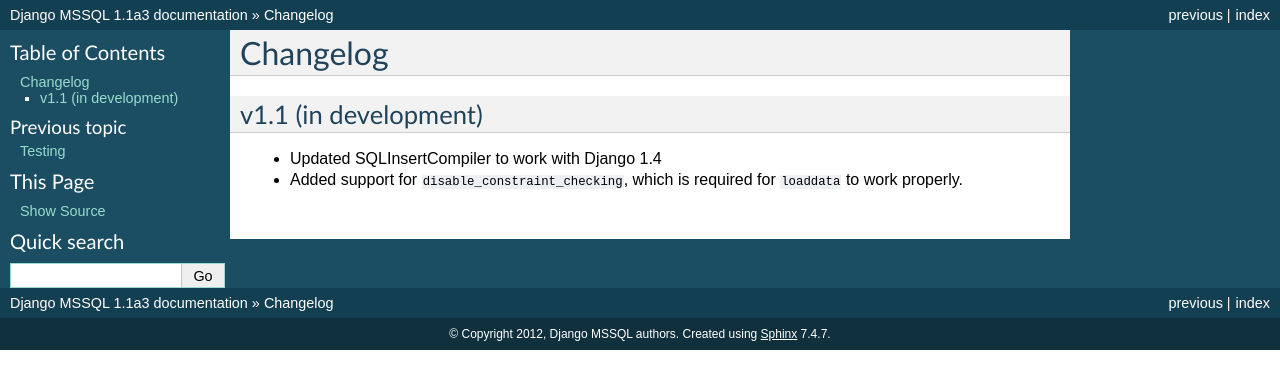
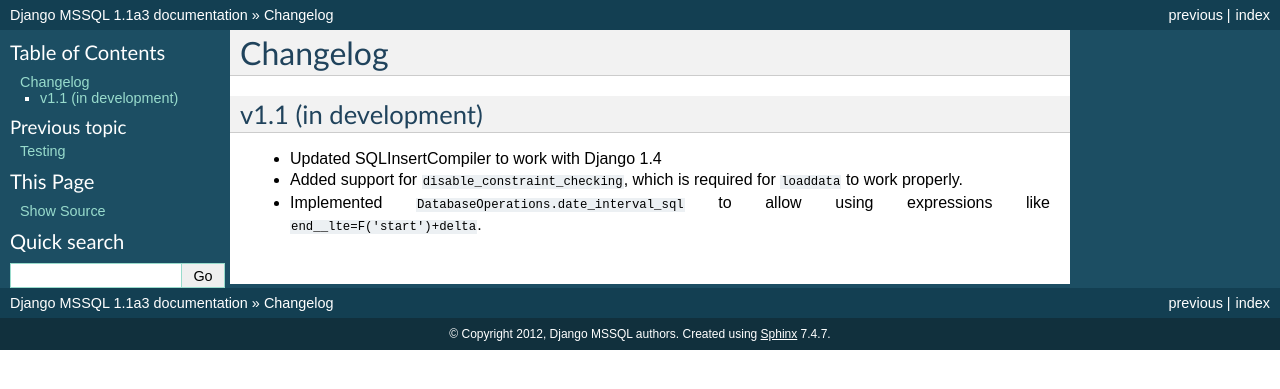
Before and after one commit to kajo-assets/django-sqlserver, a Sphinx documentation site: the page built from docs/changelog.txt, in a window 1280 px wide. Shown: the top 389 px of the page. Built offline with Sphinx 7.4.7, drawn with Linux system fonts in a browser that asks for light colours; the version number is read from the project's files by our own code.

Commit message:
Update changelog with date_interval_sql

```diff
--- a/docs/changelog.txt
+++ b/docs/changelog.txt
@@ -7,3 +7,4 @@
 
 - Updated SQLInsertCompiler to work with Django 1.4
 - Added support for ``disable_constraint_checking``, which is required for ``loaddata`` to work properly.
+- Implemented ``DatabaseOperations.date_interval_sql`` to allow using expressions like ``end__lte=F('start')+delta``.
```
